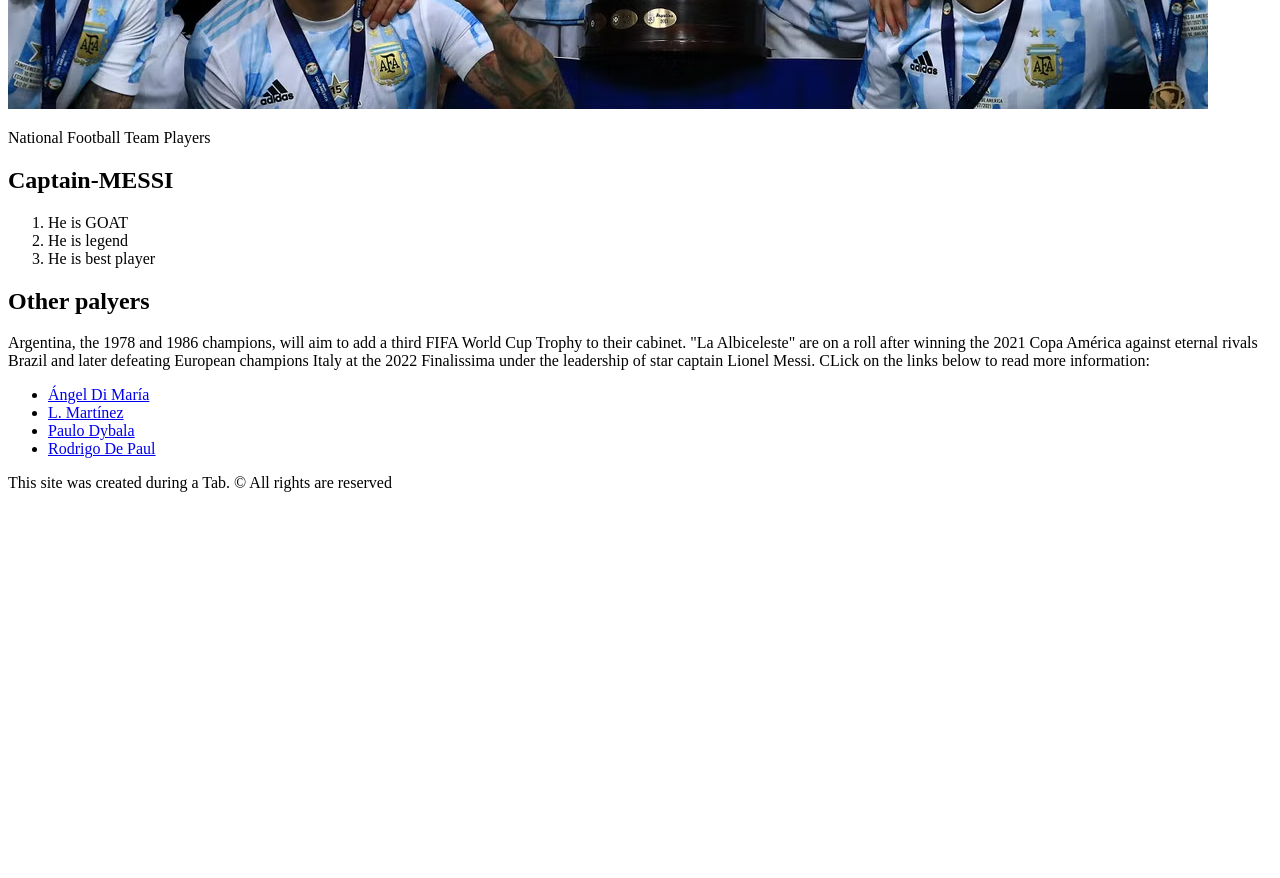
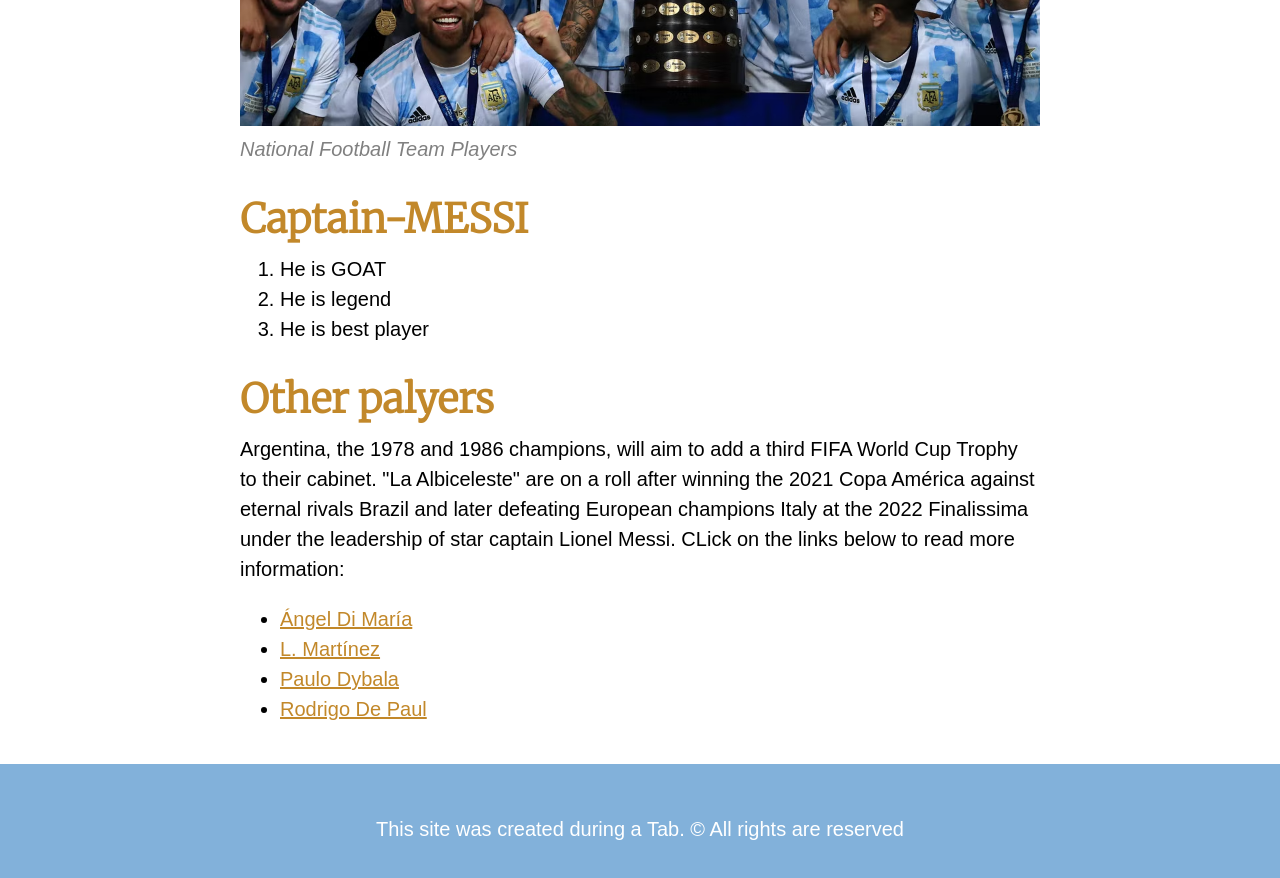
Before and after one commit to RimalKulung/skill, a plain HTML site: page index.html in a window 1280 px wide. Shown: the part 1500-2378 px from the top of the page. Before the commit the page ends 2008 px from the top, so only its background shows below. Drawn offline with Linux system fonts and the light colour scheme.

Commit message:
wrote css and change some hmtl

```diff
--- /dev/null
+++ b/css/style.css
@@ -0,0 +1,70 @@
+body{
+    margin: 0;
+    font-family: Arial, Helvetica, sans-serif;
+    font-size: 20px;
+    line-height: 30px;
+}
+
+header{
+    background-color: rgb(130, 177, 218);
+    text-align: center;
+    padding-top: 50px;
+    padding-bottom: 50px;
+}
+
+h1, h2{
+    font-family: 'Merriweather', serif;
+}
+
+header h1{
+    color: white;
+    font-size: 75px;
+
+}
+
+header img{
+    border-radius: 117px;
+    width: 350px;
+    border: 5px solid white;
+}
+
+main{
+    max-width: 800px;
+    margin: 0 auto;
+    padding: 20px;
+}
+
+main img{
+    max-width: 100%;
+}
+
+h2{
+    font-size: 40px;
+    color: #c2882a;
+    margin: 40px 0 10px;
+}
+
+a{
+    color: #c2882a;
+}
+
+a:hover{
+    color: grey;
+}
+
+footer{
+    background-color: rgb(130, 177, 218);
+    text-align: center;
+    color: white;
+    padding: 50px;
+}
+
+footer p{
+    margin: 0;
+}
+
+p.caption{
+    color: gray;
+    font-style: italic;
+    margin-top: 0;
+}
--- a/index.html
+++ b/index.html
@@ -3,6 +3,10 @@
 <head>
     <title>Argentina</title>
     <link rel="icon" href="img/logo.jpeg">
+    <link rel="preconnect" href="https://fonts.googleapis.com">
+    <link rel="preconnect" href="https://fonts.gstatic.com" crossorigin>
+    <link href="https://fonts.googleapis.com/css2?family=Merriweather:wght@300&display=swap" rel="stylesheet">
+    <link rel="stylesheet" href="css/style.css">
 </head>
 <body>
     <!--Header element-->
@@ -16,7 +20,7 @@
         <h2>About Team</h2>
         <p>Argentina has also been very successful in the Copa América, winning it 15 times, a record it shares with Uruguay, most recently winning the 2021 edition. The team also won the inaugural FIFA Confederations Cup in 1992. Argentina is the most successful team in the CONMEBOL–UEFA Cup of Champions, having won it twice, in 1993 and 2022. Argentina is known for having rivalries with Brazil, Uruguay, England, Germany and the Netherlands.</p>
         <img src="img/team.jpg" alt="team">
-        <p>National Football Team Players</p>
+        <p class="caption">National Football Team Players</p>
         <h2>Captain-MESSI</h2>
         <ol>
             <li>He is GOAT</li>
```
